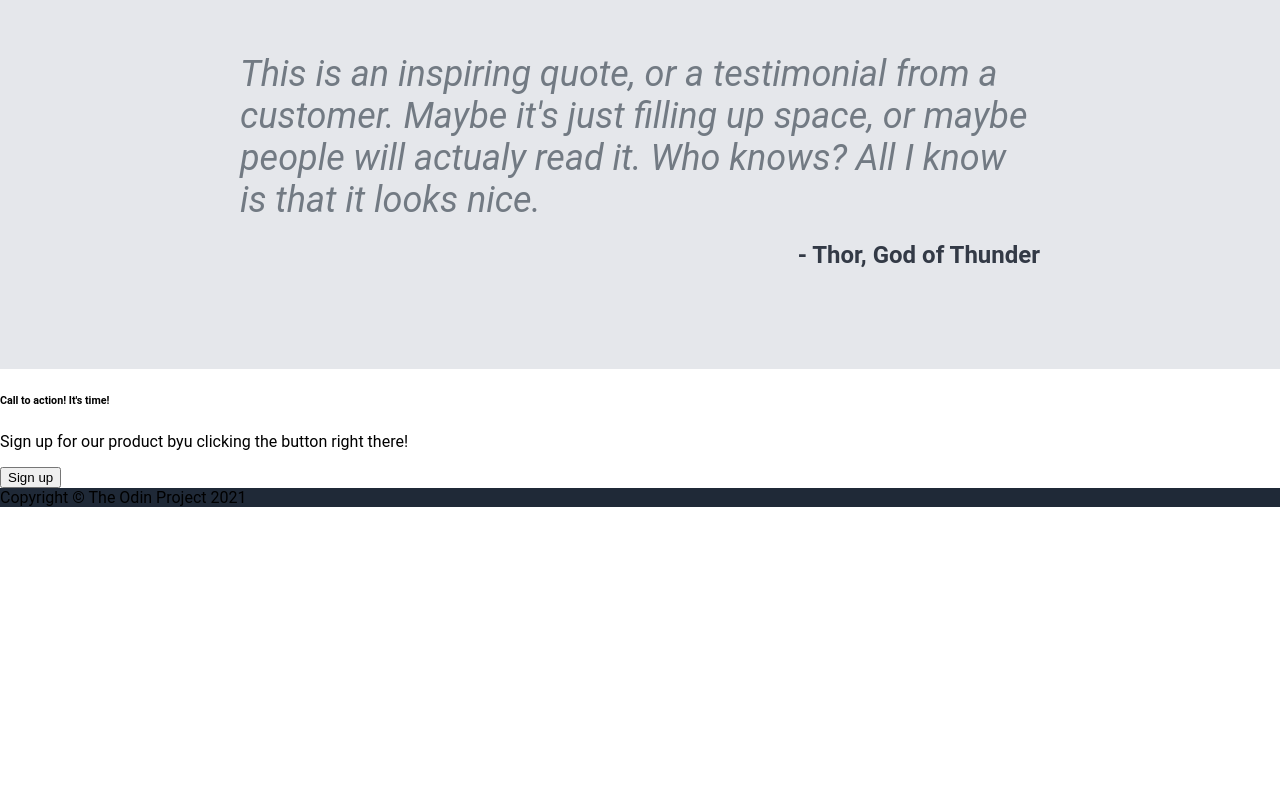
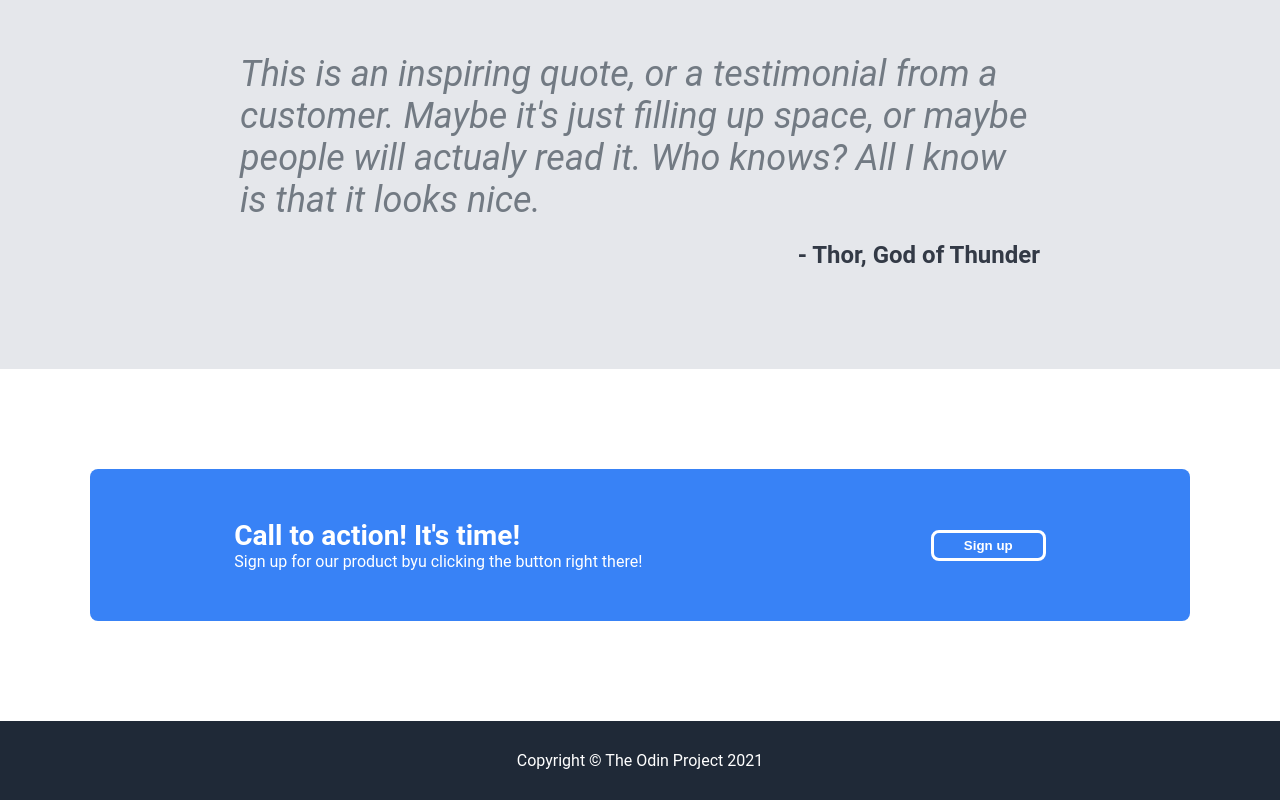
Before and after one commit to kennedynicolas/lading-page-top, a plain HTML site: page index.html in a window 1280 px wide. Shown: the part 950-1750 px from the top of the page. Before the commit the page ends 1457 px from the top, so only its background shows below. Drawn offline with Linux system fonts and the light colour scheme.

Commit message:
Finalizado Call-to-Action  e footer

```diff
--- a/css/style.css
+++ b/css/style.css
@@ -1,6 +1,8 @@
 
 body {
     margin:0;
+    padding: 0;
+    box-sizing: border-box;
     font-family: 'Roboto', sans-serif;
 }
 
@@ -11,6 +13,7 @@ body {
 .center {
     max-width: 1100px;
     width: 100%;
+    padding: 0 20px;
 }
 
 /*********************************/
@@ -59,6 +62,7 @@ body {
 .container-banner .center {
     display: flex;
     justify-content: space-between;
+    gap: 20px;
 }
 
 .banner-content {
@@ -68,7 +72,6 @@ body {
     flex-direction: column;
     justify-content: space-between;
     align-items: flex-start;
-    align-content: flex-start;
 }
 
 .banner-content h1 {
@@ -169,3 +172,49 @@ body {
     text-align: right;
     align-self: flex-end;
 }
+
+/***********************************/
+
+.ad-bonus {
+    display: flex;
+    justify-content: center;
+    align-items: center;
+    padding: 100px 20px;
+}
+
+.ad-bonus .center {
+    padding: 50px 0;
+    background-color: #3882F6;
+    display: flex;
+    justify-content: space-around;
+    align-items: center;
+    border-radius: 8px;
+    color: white;
+}
+
+.call h6 {
+    font-size: 28px;
+    margin: 0;
+}
+
+.call p {
+    margin: 0;
+}
+
+.ad-bonus button {
+    border: 3px solid white;
+    background-color: rgba(0, 0, 0, 0);
+    color: white;
+    padding: 5px 30px;
+    border-radius: 8px;
+    font-weight: bold;
+}
+
+/**************************************/
+
+.footer {
+    padding: 30px 20px;
+    color: white;
+    display: flex;
+    justify-content: center;
+}
--- a/index.html
+++ b/index.html
@@ -75,11 +75,15 @@
 
     <div class="ad-bonus">
 
-        <div class="call">
-            <h6>Call to action! It's time!</h6>
-            <p>Sign up for our product byu clicking the button right there!</p>
-        </div><!-- CALL -->
-        <button>Sign up</button>
+        <div class="center">
+
+            <div class="call">
+                <h6>Call to action! It's time!</h6>
+                <p>Sign up for our product byu clicking the button right there!</p>
+            </div><!-- CALL -->
+            <button>Sign up</button>
+
+        </div><!-- CENTER -->
 
     </div><!-- AD-BONUS -->
 
```
